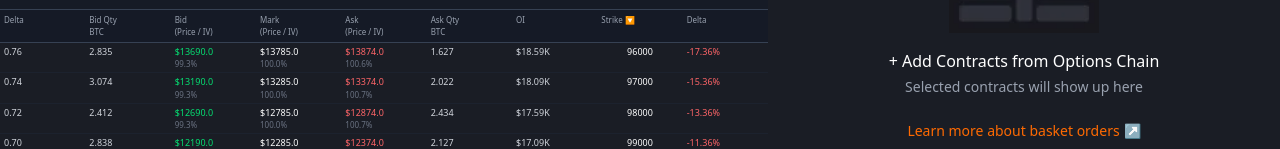
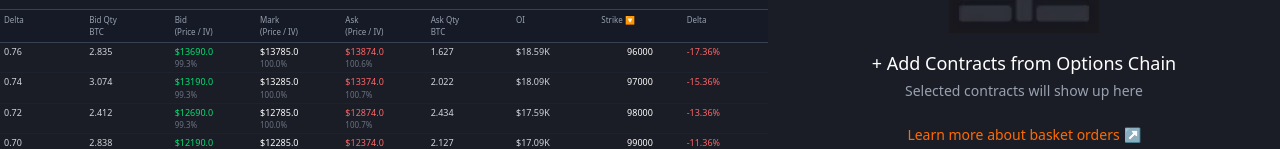
Before and after one commit to heyrapto/delta-exchange, a Next.js app: page / in a window 1280 px wide. Both pictures are taken after a click on the button "Strategy Builder". Shown: the part 286-435 px from the top of the page. Built offline with nearby package versions, Linux system fonts and the light colour scheme.

Commit message:
Update ExchangePanel and StrategyBuilder components for improved layout consistency. Adjust padding in ExchangePanel and enhance text size in StrategyBuilder for better readability.

```diff
--- a/src/components/exchange/exchange-panel.tsx
+++ b/src/components/exchange/exchange-panel.tsx
@@ -60,7 +60,7 @@ export const ExchangePanel = () => {
 
     return (
         <div className="w-full flex flex-col min-h-[500px]">
-            <div className="flex justify-between items-center border-b pb-2 border-gray-700">
+            <div className="flex justify-between items-center border-b py-2 border-gray-700">
                 {/* Tabs */}
                 <div className="flex gap-6">
                     {panelTabs.map((p) => (
--- a/src/components/ui/strategy-buillder.tsx
+++ b/src/components/ui/strategy-buillder.tsx
@@ -2,13 +2,13 @@ import Image from 'next/image'
 
 export const StrategyBuilder = () => {
   return (
-    <div className="h-[700px] w-full flex flex-col items-center justify-center bg-[#1a1d25] text-gray-300">
+    <div className="h-[700px] w-full flex flex-col items-center justify-center text-gray-300">
       {/* Placeholder Image */}
       <Image src={"/basket-order.webp"} width={150} height={150} alt="Add Contracts" className="mb-4 opacity-80" />
 
       {/* Main Text */}
       <div className="text-center">
-        <p className="text-white font-medium mb-1">+ Add Contracts from Options Chain</p>
+        <p className="text-white font-medium text-lg mb-1">+ Add Contracts from Options Chain</p>
         <p className="text-gray-400 text-sm">
           Selected contracts will show up here
         </p>
```
